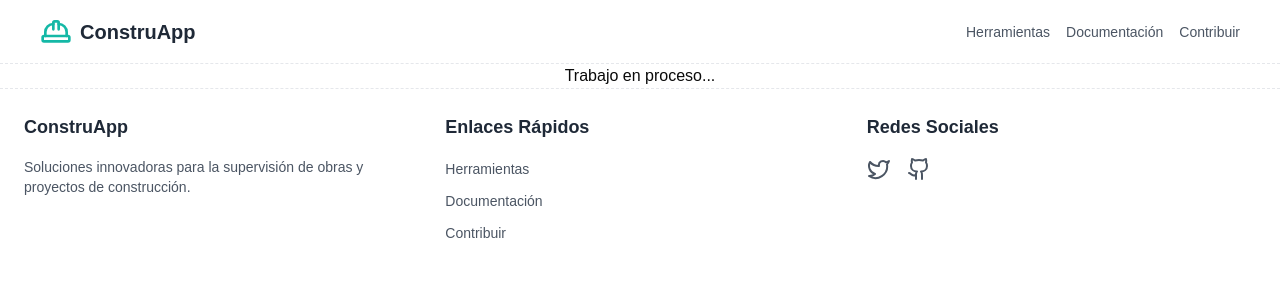
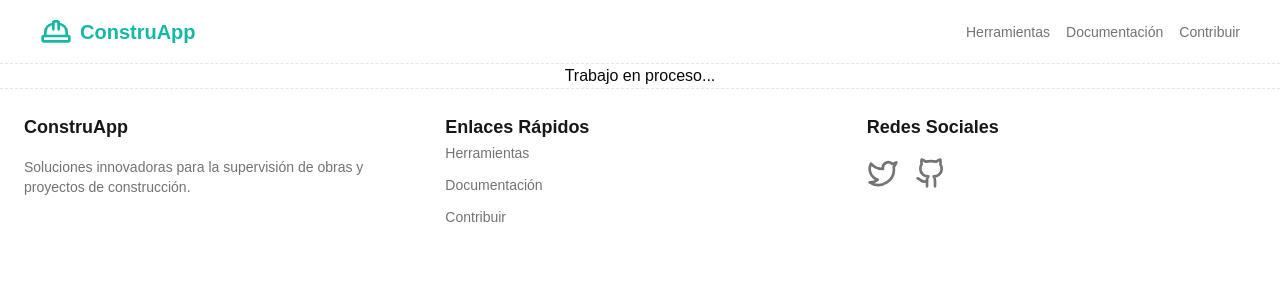
Before and after one commit to LEstebanR/supervision_obra, a Next.js app: page / in a window 1280 px wide. Shown: the top 300 px of the page. Built offline with nearby package versions, Linux system fonts and the light colour scheme.

Commit message:
add theme

```diff
--- a/src/app/globals.css
+++ b/src/app/globals.css
@@ -14,9 +14,9 @@ body {
     --card-foreground: 0 0% 3.9%;
     --popover: 0 0% 100%;
     --popover-foreground: 0 0% 3.9%;
-    --primary: 0 0% 9%;
+    --primary: 173 80.4% 40%;
     --primary-foreground: 0 0% 98%;
-    --secondary: 0 0% 96.1%;
+    --secondary: 217 91.2% 59.8%;
     --secondary-foreground: 0 0% 9%;
     --muted: 0 0% 96.1%;
     --muted-foreground: 0 0% 45.1%;
@@ -33,6 +33,8 @@ body {
     --chart-4: 43 74% 66%;
     --chart-5: 27 87% 67%;
     --radius: 0.5rem;
+    --textPrimary: 0 0% 9%;
+    --textSecondary: 0 0% 45.1%;
   }
   .dark {
     --background: 0 0% 3.9%;
--- a/src/components/ui/footer.tsx
+++ b/src/components/ui/footer.tsx
@@ -1,70 +1,58 @@
-import Link from "next/link";
 import { Github, Twitter } from "lucide-react";
+import { LANDING_LINKS } from "@/lib/data";
+import CustomLink from "./link";
+
+const SOCIAL_LINKS = [
+  {
+    href: "https://x.com/luisestebanrc",
+    icon: <Twitter size={32} />,
+  },
+  {
+    href: "https://github.com/LEstebanR/supervision_obra",
+    icon: <Github size={32} />,
+  },
+];
 
 export const Footer = () => {
   return (
-    <footer className="relative z-10 py-6 w-full shrink-0 px-4 md:px-6 border-t border-dashed border-gray-200 dark:border-gray-700 bg-white/30 dark:bg-gray-800/30 backdrop-blur-sm">
+    <footer className="relative py-6 w-full shrink-0 px-4 md:px-6 border-t border-dashed border-border bg-background backdrop-blur-sm">
       <div className="container mx-auto">
         <div className="grid grid-cols-1 md:grid-cols-3 gap-8">
           <div>
-            <h3 className="text-lg font-semibold text-gray-800 dark:text-white mb-4">
+            <h3 className="text-lg font-semibold text-textPrimary  mb-4">
               ConstruApp
             </h3>
-            <p className="text-sm text-gray-600 dark:text-gray-300">
+            <p className="text-sm text-textSecondary">
               Soluciones innovadoras para la supervisión de obras y proyectos de
               construcción.
             </p>
           </div>
           <div>
-            <h3 className="text-lg font-semibold text-gray-800 dark:text-white mb-4">
+            <h3 className="text-lg font-semibold text-textPrimary">
               Enlaces Rápidos
             </h3>
             <ul className="space-y-2">
-              <li>
-                <Link
-                  className="text-sm text-gray-600 hover:text-teal-500 dark:text-gray-300 dark:hover:text-teal-400 transition-colors"
-                  href="/herramientas"
-                >
-                  Herramientas
-                </Link>
-              </li>
-              <li>
-                <Link
-                  className="text-sm text-gray-600 hover:text-teal-500 dark:text-gray-300 dark:hover:text-teal-400 transition-colors"
-                  href="/documentacion"
-                >
-                  Documentación
-                </Link>
-              </li>
-              <li>
-                <Link
-                  className="text-sm text-gray-600 hover:text-teal-500 dark:text-gray-300 dark:hover:text-teal-400 transition-colors"
-                  href="#"
-                >
-                  Contribuir
-                </Link>
-              </li>
+              {LANDING_LINKS.map((link) => (
+                <li key={link.href}>
+                  <CustomLink href={link.href}>{link.label}</CustomLink>
+                </li>
+              ))}
             </ul>
           </div>
           <div>
-            <h3 className="text-lg font-semibold text-gray-800 dark:text-white mb-4">
+            <h3 className="text-lg font-semibold text-textPrimary mb-4">
               Redes Sociales
             </h3>
             <div className="flex space-x-4">
-              <Link
-                href="https://x.com/luisestebanrc"
-                target="_blank"
-                className="text-gray-600 hover:text-teal-500 dark:text-gray-300 dark:hover:text-teal-400"
-              >
-                <Twitter size={24} />
-              </Link>
-              <Link
-                href="https://github.com/LEstebanR/supervision_obra"
-                target="_blank"
-                className="text-gray-600 hover:text-teal-500 dark:text-gray-300 dark:hover:text-teal-400"
-              >
-                <Github size={24} />
-              </Link>
+              {SOCIAL_LINKS.map((link) => (
+                <CustomLink
+                  key={link.href}
+                  href={link.href}
+                  type="icon"
+                  icon={link.icon}
+                  target="_blank"
+                />
+              ))}
             </div>
           </div>
         </div>
--- a/src/components/ui/header.tsx
+++ b/src/components/ui/header.tsx
@@ -3,41 +3,29 @@ import { useState } from "react";
 import Link from "next/link";
 import { HardHat, Menu } from "lucide-react";
 import { Button } from "@/components/ui/button";
+import CustomLink from "@/components/ui/link";
+import { LANDING_LINKS } from "@/lib/data";
 
 export const Header = () => {
   const [isMenuOpen, setIsMenuOpen] = useState(false);
 
   return (
-    <header className="fixed top-0 left-0 right-0 z-50  lg:px-6 py-4 backdrop-blur-sm bg-white/70 dark:bg-gray-800/70 border-b border-dashed border-gray-200 dark:border-gray-700 transition-colors duration-300 h-16 w-full">
+    <header className="fixed top-0 left-0 right-0 z-50  lg:px-6 py-4 backdrop-blur-sm bg-backgorund border-b border-dashed border-border transition-colors duration-300 h-16 w-full">
       <div className="container  flex items-center justify-between px-4  mx-auto ">
         <Link className="flex items-center space-x-2" href="/">
-          <HardHat className="h-8 w-8 text-teal-500 dark:text-teal-400" />
-          <span className="text-xl font-semibold text-gray-800 dark:text-white hidden md:block">
+          <HardHat className="h-8 w-8 text-primary" />
+          <span className="text-xl font-semibold text-primary hidden md:block">
             ConstruApp
           </span>
         </Link>
         <nav className="space-x-6">
           <div className="hidden md:flex gap-4">
-            <Link
-              className="text-sm font-medium text-gray-600 hover:text-teal-500 dark:text-gray-300 dark:hover:text-teal-400 transition-colors"
-              href="/herramientas"
-            >
-              Herramientas
-            </Link>
-            <Link
-              className="text-sm font-medium text-gray-600 hover:text-teal-500 dark:text-gray-300 dark:hover:text-teal-400 transition-colors"
-              href="/documentacion"
-            >
-              Documentación
-            </Link>
-            <Link
-              className="text-sm font-medium text-gray-600 hover:text-teal-500 dark:text-gray-300 dark:hover:text-teal-400 transition-colors"
-              href="#"
-            >
-              Contribuir
-            </Link>
+            {LANDING_LINKS.map((link) => (
+              <CustomLink key={link.href} href={link.href}>
+                {link.label}
+              </CustomLink>
+            ))}
           </div>
-
           <div className="flex items-center space-x-4">
             <Button
               variant="ghost"
@@ -50,25 +38,12 @@ export const Header = () => {
         </nav>
       </div>
       {isMenuOpen && (
-        <nav className="md:hidden flex flex-col space-y-2 bg-white rounded p-4 gap-4 w-full">
-          <Link
-            className="text-sm font-medium text-gray-600 hover:text-teal-500 dark:text-gray-300 dark:hover:text-teal-400 transition-colors"
-            href="/herramientas"
-          >
-            Herramientas
-          </Link>
-          <Link
-            className="text-sm font-medium text-gray-600 hover:text-teal-500 dark:text-gray-300 dark:hover:text-teal-400 transition-colors"
-            href="/documentacion"
-          >
-            Documentación
-          </Link>
-          <Link
-            className="text-sm font-medium text-gray-600 hover:text-teal-500 dark:text-gray-300 dark:hover:text-teal-400 transition-colors"
-            href="#"
-          >
-            Contribuir
-          </Link>
+        <nav className="md:hidden flex flex-col space-y-2 bg-background rounded p-4 gap-4 w-full">
+          {LANDING_LINKS.map((link) => (
+            <CustomLink key={link.href} href={link.href}>
+              {link.label}
+            </CustomLink>
+          ))}
         </nav>
       )}
     </header>
--- /dev/null
+++ b/src/components/ui/link.tsx
@@ -0,0 +1,42 @@
+import Link from "next/link";
+import React from "react";
+
+type CustomLinkProps = {
+  href: string;
+  children?: React.ReactNode;
+  type?: "icon" | "text";
+  icon?: React.ReactNode;
+  target?: string;
+};
+
+const CustomLink: React.FC<CustomLinkProps> = ({
+  href,
+  children,
+  type,
+  icon,
+  target,
+}) => {
+  if (type === "icon") {
+    return (
+      <Link
+        className="font-medium text-textSecondary hover:text-primary transition-colors"
+        href={href}
+        target={target}
+      >
+        {icon}
+      </Link>
+    );
+  }
+
+  return (
+    <Link
+      className="text-sm font-medium text-textSecondary hover:text-primary  transition-colors hover:underline hover:decoration-dashed hover:underline-offset-4 decoration-2 "
+      href={href}
+      target={target}
+    >
+      {children}
+    </Link>
+  );
+};
+
+export default CustomLink;
--- /dev/null
+++ b/src/lib/data.ts
@@ -0,0 +1,14 @@
+export const LANDING_LINKS = [
+  {
+    href: "/herramientas",
+    label: "Herramientas",
+  },
+  {
+    href: "/documentacion",
+    label: "Documentación",
+  },
+  {
+    href: "#",
+    label: "Contribuir",
+  },
+];
```
Also changed, not shown: tailwind.config.ts (+32 -30 lines).
